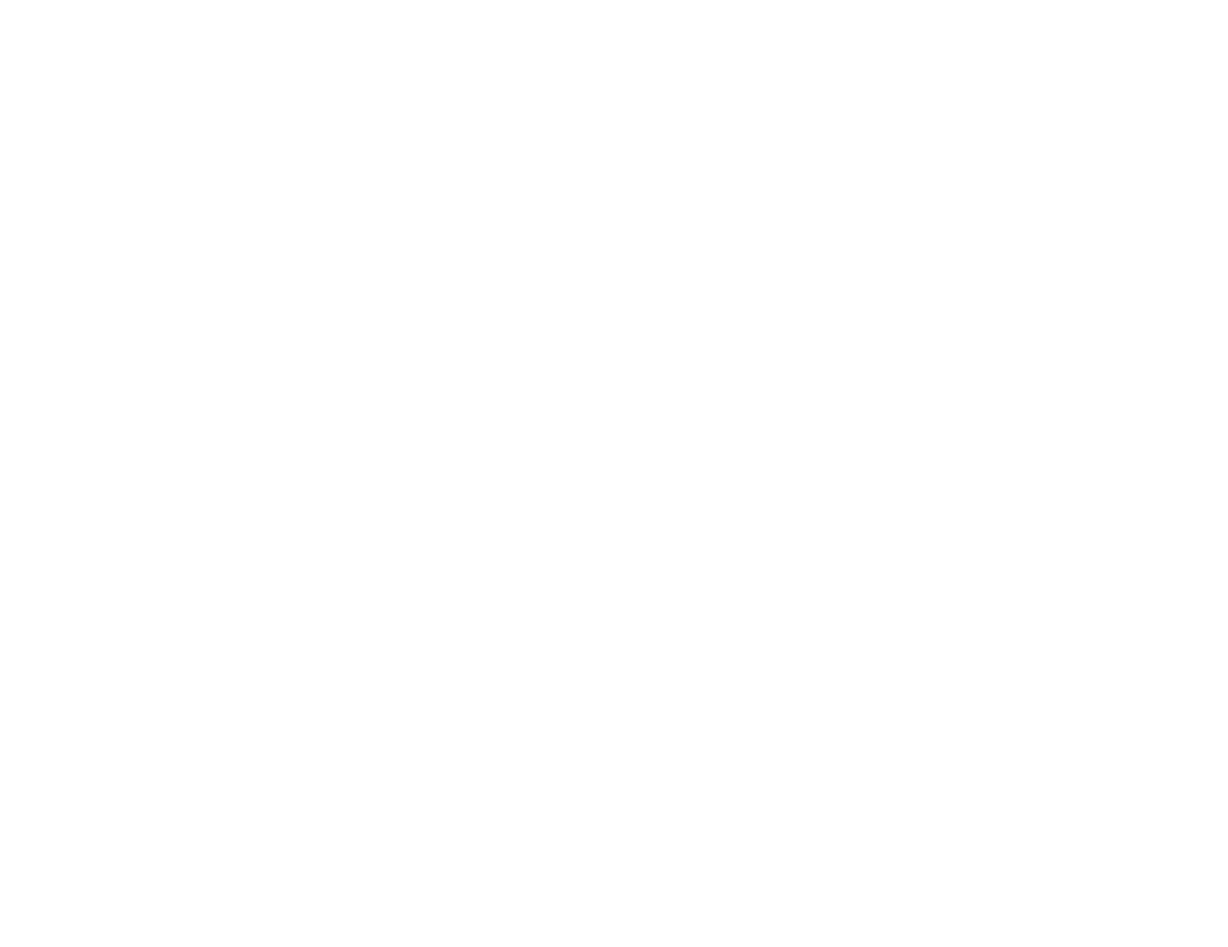
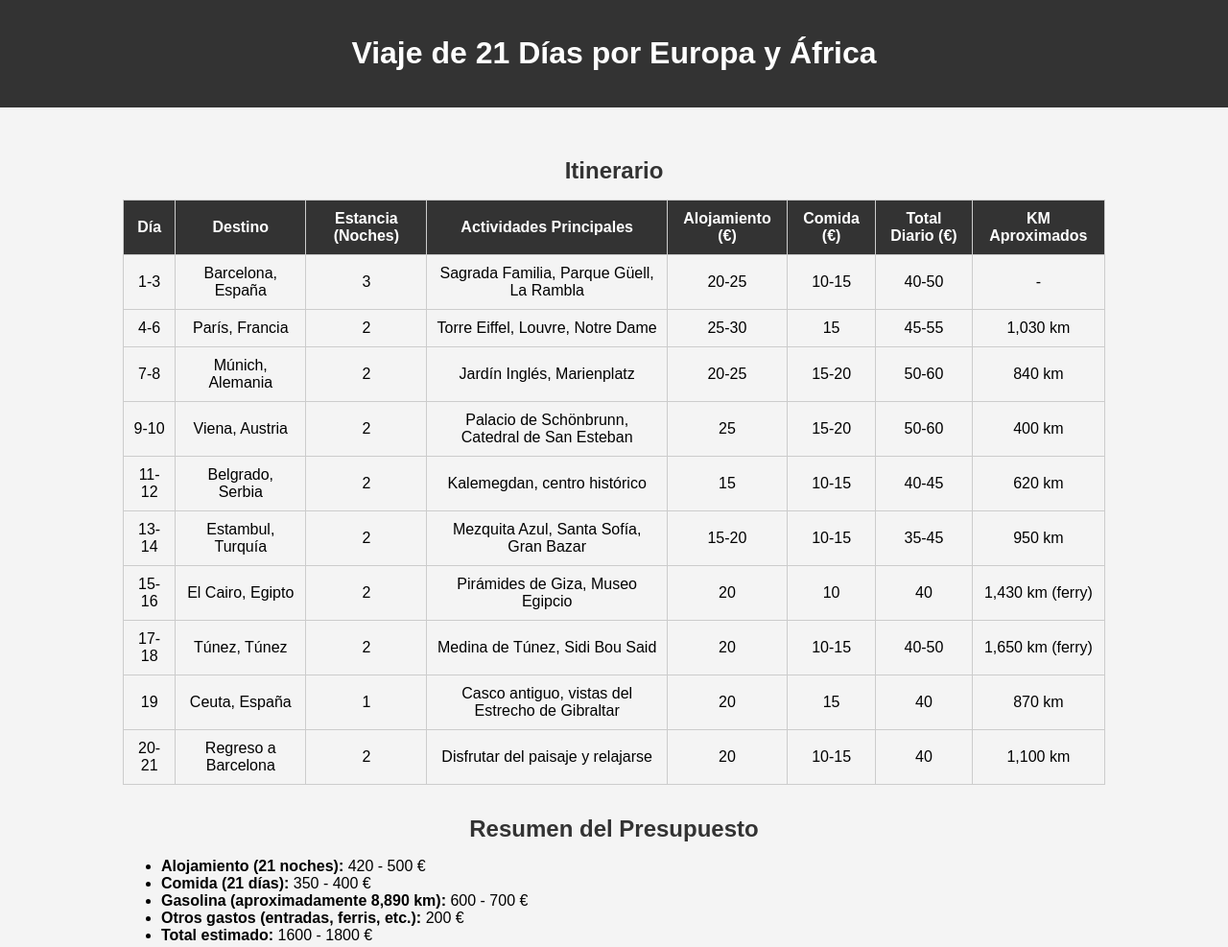
Before and after one commit to Ivan-padilla-shutdown/viaje, a plain HTML site: page viaje.html in a window 1280 px wide. Shown: the top 987 px of the page at 96% size. Before the commit the page ends 800 px from the top, so only its background shows below. Drawn offline with Linux system fonts and the light colour scheme.

Commit message:
Add files via upload

```diff
--- a/viaje.html
+++ b/viaje.html
@@ -1,5 +1,208 @@
 <!DOCTYPE html>
-<html
-<body
+<html lang="es">
+<head>
+    <meta charset="UTF-8">
+    <meta name="viewport" content="width=device-width, initial-scale=1.0">
+    <title>Viaje de 21 días por Europa y África</title>
+    <style>
+        body {
+            font-family: Arial, sans-serif;
+            margin: 0;
+            padding: 0;
+            background-color: #f4f4f4;
+        }
+
+        header {
+            background-color: #333;
+            color: white;
+            text-align: center;
+            padding: 1rem 0;
+        }
+
+        .container {
+            width: 80%;
+            margin: auto;
+            overflow: hidden;
+        }
+
+        section {
+            padding: 2rem 0;
+        }
+
+        h2 {
+            color: #333;
+            text-align: center;
+            margin-bottom: 1rem;
+        }
+
+        table {
+            width: 100%;
+            border-collapse: collapse;
+            margin-bottom: 2rem;
+        }
+
+        table, th, td {
+            border: 1px solid #ccc;
+        }
+
+        th, td {
+            padding: 10px;
+            text-align: center;
+        }
+
+        th {
+            background-color: #333;
+            color: white;
+        }
+
+        footer {
+            background-color: #333;
+            color: white;
+            text-align: center;
+            padding: 1rem 0;
+            margin-top: 2rem;
+        }
+
+    </style>
+</head>
+<body>
+
+<header>
+    <h1>Viaje de 21 Días por Europa y África</h1>
+</header>
+
+<section class="container">
+    <h2>Itinerario</h2>
+    <table>
+        <thead>
+            <tr>
+                <th>Día</th>
+                <th>Destino</th>
+                <th>Estancia (Noches)</th>
+                <th>Actividades Principales</th>
+                <th>Alojamiento (€)</th>
+                <th>Comida (€)</th>
+                <th>Total Diario (€)</th>
+                <th>KM Aproximados</th>
+            </tr>
+        </thead>
+        <tbody>
+            <tr>
+                <td>1-3</td>
+                <td>Barcelona, España</td>
+                <td>3</td>
+                <td>Sagrada Familia, Parque Güell, La Rambla</td>
+                <td>20-25</td>
+                <td>10-15</td>
+                <td>40-50</td>
+                <td>-</td>
+            </tr>
+            <tr>
+                <td>4-6</td>
+                <td>París, Francia</td>
+                <td>2</td>
+                <td>Torre Eiffel, Louvre, Notre Dame</td>
+                <td>25-30</td>
+                <td>15</td>
+                <td>45-55</td>
+                <td>1,030 km</td>
+            </tr>
+            <tr>
+                <td>7-8</td>
+                <td>Múnich, Alemania</td>
+                <td>2</td>
+                <td>Jardín Inglés, Marienplatz</td>
+                <td>20-25</td>
+                <td>15-20</td>
+                <td>50-60</td>
+                <td>840 km</td>
+            </tr>
+            <tr>
+                <td>9-10</td>
+                <td>Viena, Austria</td>
+                <td>2</td>
+                <td>Palacio de Schönbrunn, Catedral de San Esteban</td>
+                <td>25</td>
+                <td>15-20</td>
+                <td>50-60</td>
+                <td>400 km</td>
+            </tr>
+            <tr>
+                <td>11-12</td>
+                <td>Belgrado, Serbia</td>
+                <td>2</td>
+                <td>Kalemegdan, centro histórico</td>
+                <td>15</td>
+                <td>10-15</td>
+                <td>40-45</td>
+                <td>620 km</td>
+            </tr>
+            <tr>
+                <td>13-14</td>
+                <td>Estambul, Turquía</td>
+                <td>2</td>
+                <td>Mezquita Azul, Santa Sofía, Gran Bazar</td>
+                <td>15-20</td>
+                <td>10-15</td>
+                <td>35-45</td>
+                <td>950 km</td>
+            </tr>
+            <tr>
+                <td>15-16</td>
+                <td>El Cairo, Egipto</td>
+                <td>2</td>
+                <td>Pirámides de Giza, Museo Egipcio</td>
+                <td>20</td>
+                <td>10</td>
+                <td>40</td>
+                <td>1,430 km (ferry)</td>
+            </tr>
+            <tr>
+                <td>17-18</td>
+                <td>Túnez, Túnez</td>
+                <td>2</td>
+                <td>Medina de Túnez, Sidi Bou Said</td>
+                <td>20</td>
+                <td>10-15</td>
+                <td>40-50</td>
+                <td>1,650 km (ferry)</td>
+            </tr>
+            <tr>
+                <td>19</td>
+                <td>Ceuta, España</td>
+                <td>1</td>
+                <td>Casco antiguo, vistas del Estrecho de Gibraltar</td>
+                <td>20</td>
+                <td>15</td>
+                <td>40</td>
+                <td>870 km</td>
+            </tr>
+            <tr>
+                <td>20-21</td>
+                <td>Regreso a Barcelona</td>
+                <td>2</td>
+                <td>Disfrutar del paisaje y relajarse</td>
+                <td>20</td>
+                <td>10-15</td>
+                <td>40</td>
+                <td>1,100 km</td>
+            </tr>
+        </tbody>
+    </table>
+
+    <h2>Resumen del Presupuesto</h2>
+    <ul>
+        <li><strong>Alojamiento (21 noches):</strong> 420 - 500 €</li>
+        <li><strong>Comida (21 días):</strong> 350 - 400 €</li>
+        <li><strong>Gasolina (aproximadamente 8,890 km):</strong> 600 - 700 €</li>
+        <li><strong>Otros gastos (entradas, ferris, etc.):</strong> 200 €</li>
+        <li><strong>Total estimado:</strong> 1600 - 1800 €</li>
+    </ul>
+</section>
+
+<footer>
+    <p>&copy; 2024 - Plan de Viaje por Europa y África</p>
+</footer>
+
 </body>
 </html>
```
